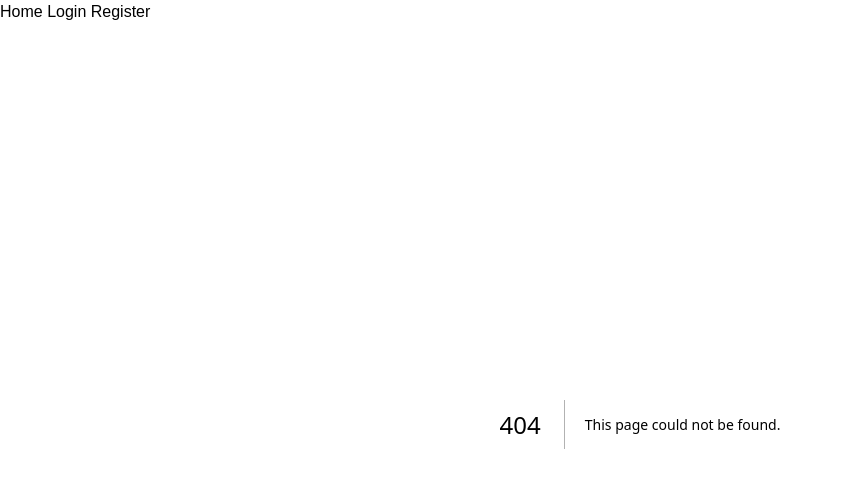
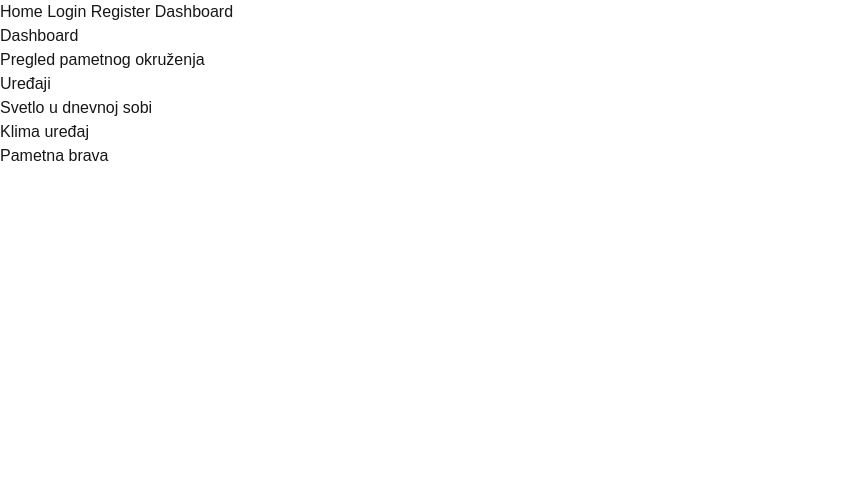
Before and after one commit to elab-development/internet-tehnologije-2025-apppametnookruzenje_2022_0083, a Next.js app: page /dashboard in a window 1280 px wide. Before the commit this address had no page. Shown: the top 488 px of the page, without its empty margins (0-842 px from the left). Built offline with nearby package versions, Linux system fonts and the light colour scheme.

Commit message:
add dashboard page

```diff
--- /dev/null
+++ b/src/app/dashboard/page.tsx
@@ -0,0 +1,15 @@
+export default function DashboardPage() {
+  return (
+    <main>
+      <h1>Dashboard</h1>
+      <p>Pregled pametnog okruženja</p>
+
+      <h2>Uređaji</h2>
+      <ul>
+        <li>Svetlo u dnevnoj sobi</li>
+        <li>Klima uređaj</li>
+        <li>Pametna brava</li>
+      </ul>
+    </main>
+  );
+}
--- a/src/app/layout.tsx
+++ b/src/app/layout.tsx
@@ -31,7 +31,8 @@ export default function RootLayout({
         <nav>
     <Link href="/">Home</Link>{" "}
     <Link href="/login">Login</Link>{" "}
-    <Link href="/register">Register</Link>
+    <Link href="/register">Register</Link>{" "}
+    <Link href="/dashboard">Dashboard</Link>
   </nav>
         {children}
       </body>
```
